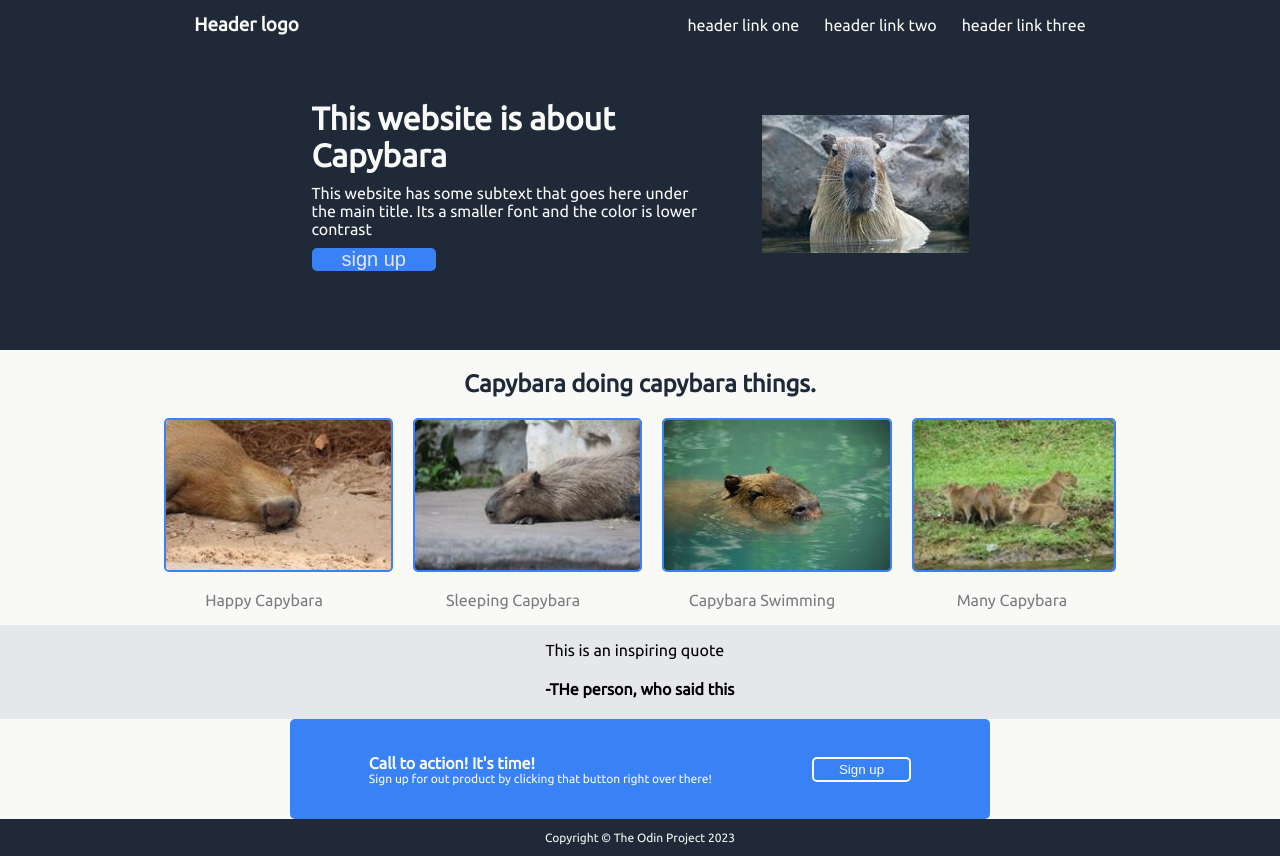
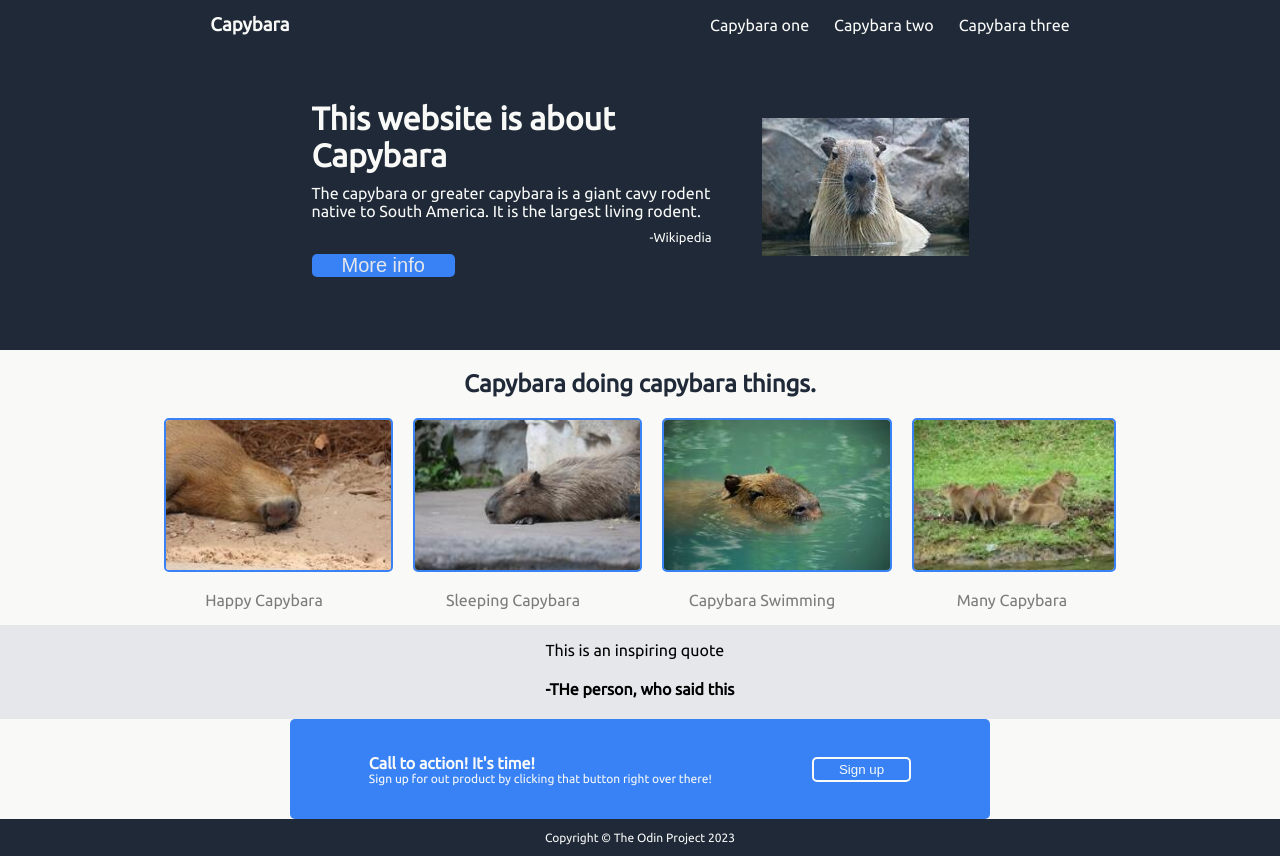
Before and after one commit to FloppyCacti/TOP-Landing-Page, a plain HTML site: page index.html in a window 1280 px wide. Drawn offline with Linux system fonts and the light colour scheme.

Commit message:
modified header

```diff
--- a/index.html
+++ b/index.html
@@ -11,21 +11,22 @@
     <div class="header">
         <div class="top">
             <div class="left-links">
-                <h3>Header logo</h3>
+                <h3>Capybara</h3>
             </div>
             <div class="right-links">
                 <ul class="links">
-                    <li class="list"><a href="#">header link one</a></li>
-                    <li class="list"><a href="#">header link two</a></li>
-                    <li class="list"><a href="#">header link three</a></li>
+                    <li class="list"><a href="#">Capybara one</a></li>
+                    <li class="list"><a href="#">Capybara two</a></li>
+                    <li class="list"><a href="#">Capybara three</a></li>
                 </ul>
             </div>
         </div>
         <div class="bottom">
             <div class="left-links">
                 <h1>This website is about Capybara</h1>
-                <p>This website has some subtext that goes here under the main title. Its a smaller font and the color is lower contrast</p>
-                <button>sign up</button>
+                <p>The capybara or greater capybara is a giant cavy rodent native to South America. It is the largest living rodent.</p>
+                <p class="source">-Wikipedia</p>
+                <button>More info</button>
             </div>
             <div class="right-links">
                 <img src="images/capybara-logo.jpg">
--- a/styles.css
+++ b/styles.css
@@ -72,6 +72,12 @@ ul{
     color:#F9FAF8;
     margin: 0px;
     margin-top: 10px;
+}
+
+.header > .bottom > .left-links > .source{
+    width: 400px;
+    text-align: end;
+    font-size: small;
 }
 
 .header > .bottom > .left-links > button{
```
